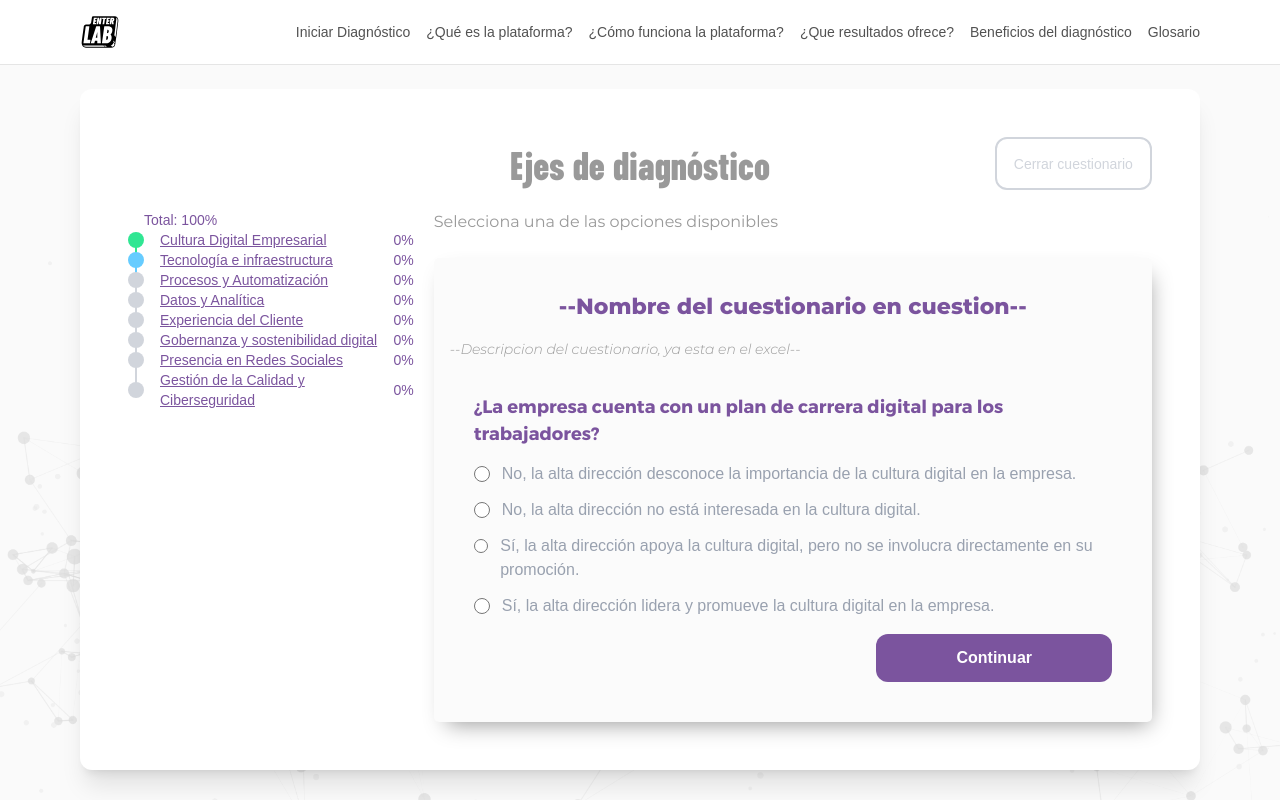
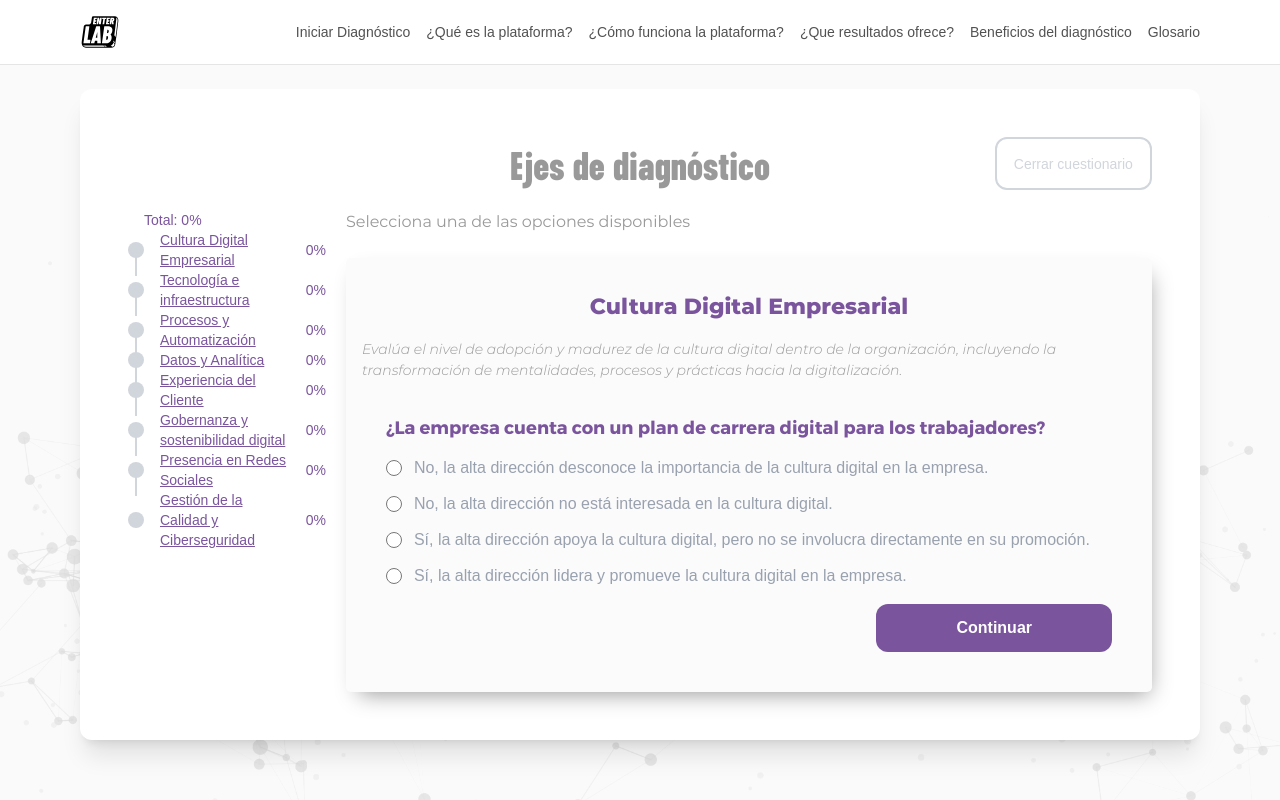
Before and after one commit to Enter-Lab-Org/diagnostico, a Next.js app: page /cuestionarios/cultura_digital in a window 1280 px wide. Built offline with nearby package versions, Linux system fonts and the light colour scheme.

Commit message:
Implement dynamic questionnaire data in CuestionarioLayout and refactor StatusSidebar to utilize a configuration-based approach for status management, improving clarity and maintainability.

```diff
--- a/app/cuestionarios/components/StatusSidebar.tsx
+++ b/app/cuestionarios/components/StatusSidebar.tsx
@@ -1,9 +1,7 @@
 "use client";
 
 import { calculatePercentage } from "@/app/helpers";
-import { APP_ROUTES } from "@/app/router/app.routes";
-import { usePathname } from "next/navigation";
-import { useEffect, useMemo, useState } from "react";
+import { useMemo } from "react";
 import { usePorcentajeAvancesStore } from "../store/porcentajeAvances";
 
 interface StatusItem {
@@ -18,20 +16,18 @@ enum StatusEnum {
     NOT_STARTED = "NOT_STARTED",
 }
 
-const initialStateStatusItems: StatusItem[] = [
-    { id: "1", name: "Cultura Digital Empresarial", percentage: 0, status: StatusEnum.COMPLETED },
-    { id: "2", name: "Tecnología e infraestructura", percentage: 0, status: StatusEnum.IN_PROGRESS },
-    { id: "3", name: "Procesos y Automatización", percentage: 0, status: StatusEnum.NOT_STARTED },
-    { id: "4", name: "Datos y Analítica", percentage: 0, status: StatusEnum.NOT_STARTED },
-    { id: "5", name: "Experiencia del Cliente", percentage: 0, status: StatusEnum.NOT_STARTED },
-    { id: "6", name: "Gobernanza y sostenibilidad digital", percentage: 0, status: StatusEnum.NOT_STARTED },
-    { id: "7", name: "Presencia en Redes Sociales", percentage: 0, status: StatusEnum.NOT_STARTED },
-    { id: "8", name: "Gestión de la Calidad y Ciberseguridad", percentage: 0, status: StatusEnum.NOT_STARTED },
+const cuestionariosConfig = [
+    { id: "1", name: "Cultura Digital Empresarial", key: "cultura_digital" as const },
+    { id: "2", name: "Tecnología e infraestructura", key: "tecnologia_infraestructura" as const },
+    { id: "3", name: "Procesos y Automatización", key: "procesos_automatizacion" as const },
+    { id: "4", name: "Datos y Analítica", key: "datos_analitica" as const },
+    { id: "5", name: "Experiencia del Cliente", key: "experiencia_cliente" as const },
+    { id: "6", name: "Gobernanza y sostenibilidad digital", key: "gobernanza_sostenibilidad" as const },
+    { id: "7", name: "Presencia en Redes Sociales", key: "presencia_redes_sociales" as const },
+    { id: "8", name: "Gestión de la Calidad y Ciberseguridad", key: "calidad_ciberseguridad" as const },
 ];
 
 export const StatusSidebar = () => {
-    const storeSeccionesCompletadas = usePorcentajeAvancesStore();
-
     const {
         calidad_ciberseguridad,
         cultura_digital,
@@ -43,10 +39,72 @@ export const StatusSidebar = () => {
         tecnologia_infraestructura
     } = usePorcentajeAvancesStore();
 
-    const total = useMemo(() =>
-        calculatePercentage(8, 8), []);
+    const porcentajesMap = {
+        cultura_digital,
+        tecnologia_infraestructura,
+        procesos_automatizacion,
+        datos_analitica,
+        experiencia_cliente,
+        gobernanza_sostenibilidad,
+        presencia_redes_sociales,
+        calidad_ciberseguridad
+    };
 
-    const [statusItems, setStatusItems] = useState<StatusItem[]>(initialStateStatusItems);
+    const getStatusFromPercentage = (percentage: number): StatusEnum => {
+        if (percentage === 100) {
+            return StatusEnum.COMPLETED;
+        } else if (percentage > 0) {
+            return StatusEnum.IN_PROGRESS;
+        }
+        return StatusEnum.NOT_STARTED;
+    };
+
+    const statusItems = useMemo(() => {
+        return cuestionariosConfig.map((config) => {
+            const percentage = porcentajesMap[config.key];
+            const status = getStatusFromPercentage(percentage);
+
+            return {
+                id: config.id,
+                name: config.name,
+                percentage,
+                status
+            };
+        });
+    }, [
+        cultura_digital,
+        tecnologia_infraestructura,
+        procesos_automatizacion,
+        datos_analitica,
+        experiencia_cliente,
+        gobernanza_sostenibilidad,
+        presencia_redes_sociales,
+        calidad_ciberseguridad
+    ]);
+
+    const total = useMemo(() => {
+        const porcentajes = [
+            calidad_ciberseguridad,
+            cultura_digital,
+            datos_analitica,
+            experiencia_cliente,
+            gobernanza_sostenibilidad,
+            presencia_redes_sociales,
+            procesos_automatizacion,
+            tecnologia_infraestructura
+        ];
+        const completados = porcentajes.filter(p => p === 100).length;
+        return calculatePercentage(completados, 8);
+    }, [
+        calidad_ciberseguridad,
+        cultura_digital,
+        datos_analitica,
+        experiencia_cliente,
+        gobernanza_sostenibilidad,
+        presencia_redes_sociales,
+        procesos_automatizacion,
+        tecnologia_infraestructura
+    ]);
 
 
     const getStatusStyle = (status?: StatusEnum) => {
@@ -89,9 +147,9 @@ export const StatusSidebar = () => {
                         >
                             {item.name}
                         </span>
-                        {item.status && item.percentage !== undefined && (
+                        {item.percentage !== undefined && (
                             <span className="text-sm text-[#7B549E] ml-4">
-                                {item.percentage}%
+                                {Math.round(item.percentage)}%
                             </span>
                         )}
                     </div>
--- a/app/cuestionarios/layout.tsx
+++ b/app/cuestionarios/layout.tsx
@@ -1,6 +1,51 @@
+"use client";
+
+import { APP_ROUTES } from "@/app/router/app.routes";
+import { usePathname } from "next/navigation";
 import { StatusSidebar } from "./components/StatusSidebar";
 
+const cuestionariosData: Record<string, { title: string; description: string }> = {
+  [APP_ROUTES.CUESTIONARIO_CULTURA_DIGITAL]: {
+    title: "Cultura Digital Empresarial",
+    description: "Evalúa el nivel de adopción y madurez de la cultura digital dentro de la organización, incluyendo la transformación de mentalidades, procesos y prácticas hacia la digitalización."
+  },
+  [APP_ROUTES.CUESTIONARIO_TECNOLOGIA_INFRAESTRUCTURA]: {
+    title: "Tecnología e Infraestructura",
+    description: "Analiza las capacidades tecnológicas, infraestructura digital y recursos técnicos disponibles para soportar las operaciones y estrategias digitales de la empresa."
+  },
+  [APP_ROUTES.CUESTIONARIO_PROCESOS_AUTOMATIZACION]: {
+    title: "Procesos y Automatización",
+    description: "Mide el grado de documentación, estandarización y automatización de los procesos operativos, así como la eficiencia y calidad de los mismos."
+  },
+  [APP_ROUTES.CUESTIONARIO_DATOS_ANALITICA]: {
+    title: "Datos y Analítica",
+    description: "Examina la estrategia de gestión de datos, calidad de la información, capacidades analíticas y uso de datos para la toma de decisiones estratégicas."
+  },
+  [APP_ROUTES.CUESTIONARIO_EXPERIENCIA_CLIENTE]: {
+    title: "Experiencia del Cliente",
+    description: "Evalúa la claridad de la propuesta de valor, consistencia omnicanal, medición de satisfacción y preparación de los equipos para gestionar la experiencia del cliente."
+  },
+  [APP_ROUTES.CUESTIONARIO_GOBERNANZA_SOSTENIBILIDAD]: {
+    title: "Gobernanza y Sostenibilidad Digital",
+    description: "Analiza los marcos de gobernanza digital, políticas de sostenibilidad, responsabilidad social y prácticas éticas en el uso de tecnologías digitales."
+  },
+  [APP_ROUTES.CUESTIONARIO_PRESENCIA_REDES]: {
+    title: "Presencia en Internet y Redes Sociales",
+    description: "Mide la estrategia digital, presencia online, gestión de redes sociales y capacidad de generar engagement y valor a través de canales digitales."
+  },
+  [APP_ROUTES.CUESTIONARIO_CALIDAD_CIBERSEGURIDAD]: {
+    title: "Gestión de la Calidad y Ciberseguridad",
+    description: "Evalúa el sistema de gestión de calidad, políticas de ciberseguridad, gestión de vulnerabilidades y capacidad de respuesta ante incidentes de seguridad."
+  }
+};
+
 const CuestionarioLayout = ({ children }: { children: React.ReactNode }) => {
+  const pathname = usePathname();
+  const cuestionario = cuestionariosData[pathname] || {
+    title: "Cuestionario",
+    description: "Selecciona una de las opciones disponibles"
+  };
+
   return (
     <div className="flex flex-col rounded-xl shadow-xl w-full mx-auto p-12 gap-5 text-gray-500 bg-white">
       <div className="grid grid-cols-6 gap-4">
@@ -12,8 +57,8 @@ const CuestionarioLayout = ({ children }: { children: React.ReactNode }) => {
         <div className="flex flex-col">
           <p className="mb-6 textGray textRegular">Selecciona una de las opciones disponibles</p>
           <div className="boxCuestionarios p-4">
-            <h3 className="cuestionariosTitle mt-4">--Nombre del cuestionario en cuestion--</h3>
-            <p className="cuestionariosDesc mt-4 mb-2 ">--Descripcion del cuestionario, ya esta en el excel--</p>
+            <h3 className="cuestionariosTitle mt-4">{cuestionario.title}</h3>
+            <p className="cuestionariosDesc mt-4 mb-2 ">{cuestionario.description}</p>
             {children}
           </div>
         </div>
```
